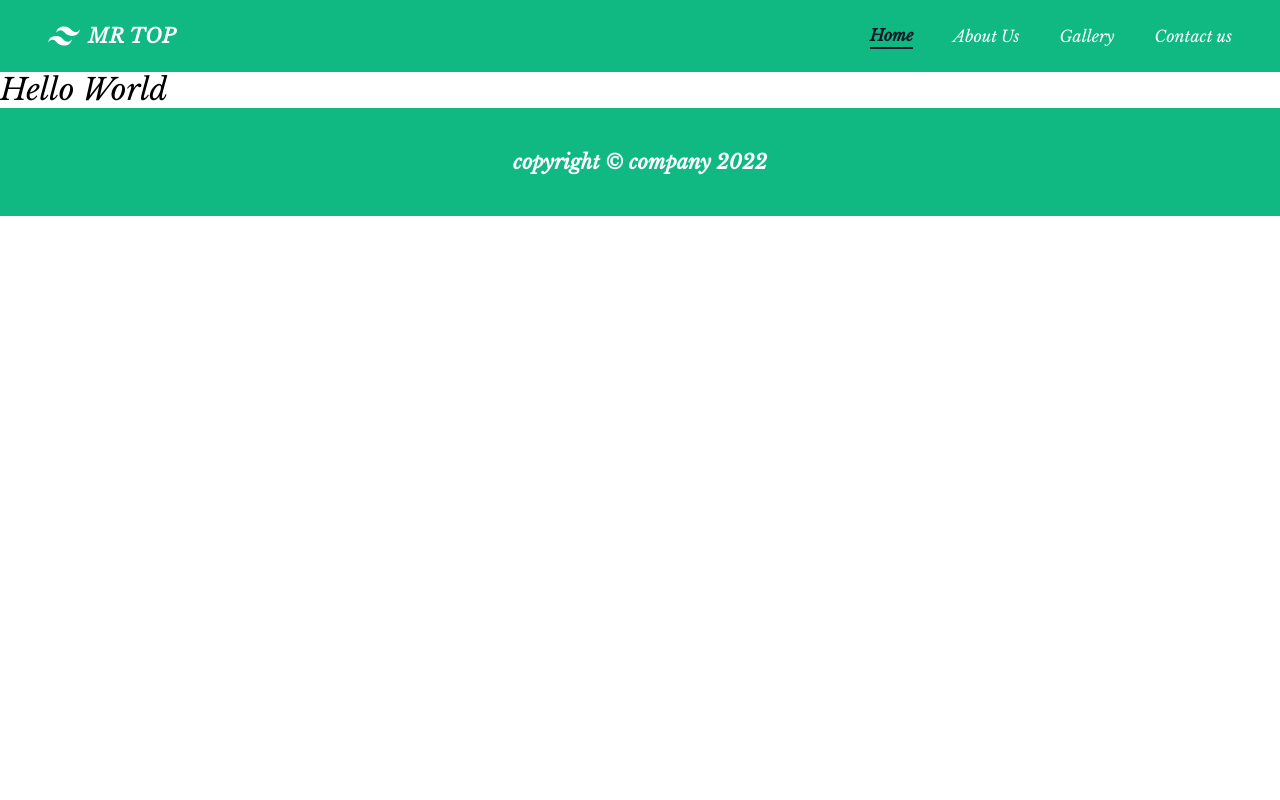
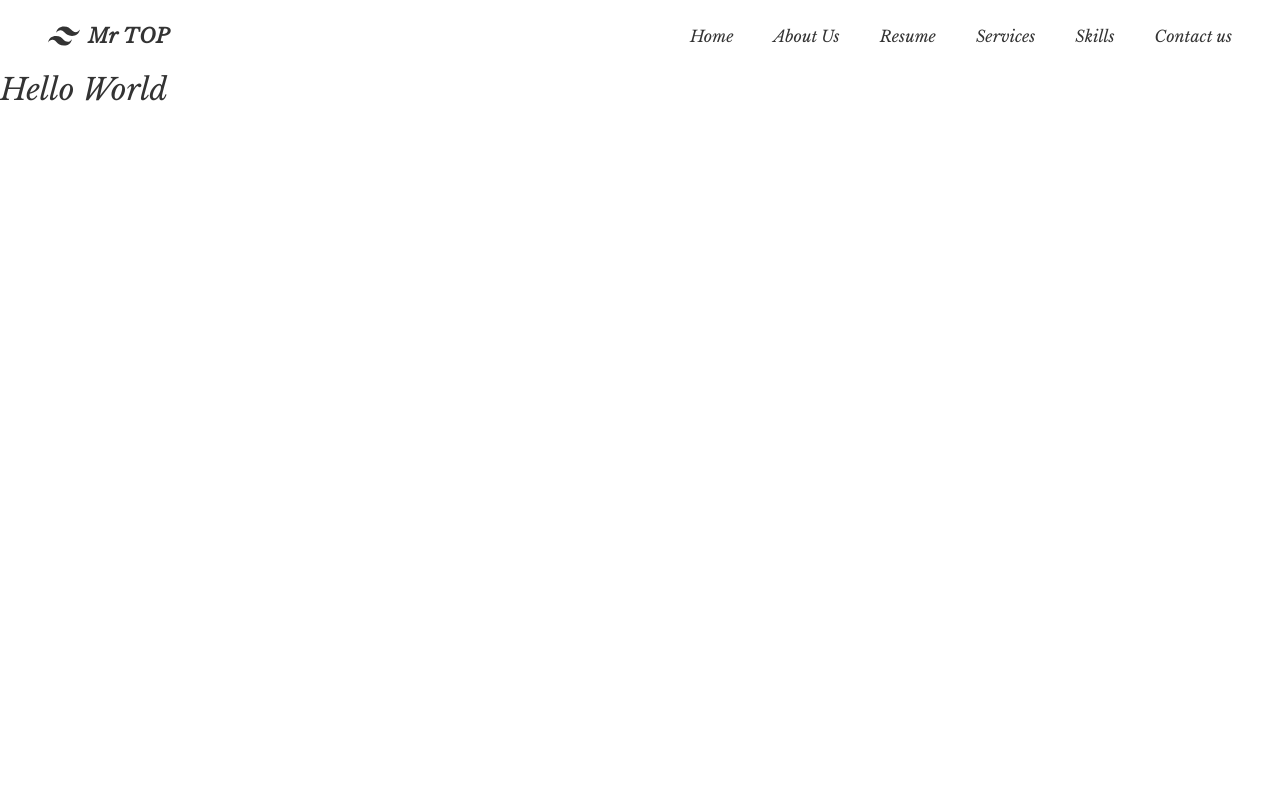
Before and after one commit to abdouakhad/portfolio, a Next.js app: page / in a window 1280 px wide. Shown: the top 800 px of the page. Built offline with nearby package versions, Linux system fonts and the light colour scheme.

Commit message:
adding my colors

```diff
--- a/layout/Footer.js
+++ b/layout/Footer.js
@@ -8,7 +8,7 @@ function getYear() {
 const Footer = () => {
   const year = getYear()
   return (
-    <div className='bg-vertClair text-xl font-semibold flex items-center justify-center text-white py-10'>
+    <div className='bg-marron text-xl font-semibold flex items-center justify-center text-white py-10'>
       <p>copyright © company {year} </p>
     </div>
   )
--- a/layout/Layout.js
+++ b/layout/Layout.js
@@ -6,7 +6,7 @@ const Layout = (props) => {
     <Fragment>
       <Navbar />
       {/* <main className='my-5 min-h-screen lg:px-12 md:px-10 sm:px-8 px-4 m-auto'> */}
-      <main>{props.children}</main>
+      <main className='text-marron'>{props.children}</main>
       <Footer />
     </Fragment>
   )
--- a/layout/Navbar.js
+++ b/layout/Navbar.js
@@ -13,23 +13,23 @@ export const Navbar = () => {
 
   return (
     <>
-      <nav className='flex items-center flex-wrap bg-vertClair py-3 lg:px-12 md:px-10 sm:px-8 px-4 font-myFont '>
+      <nav className='flex items-center flex-wrap bg-white py-3 lg:px-12 md:px-10 sm:px-8 px-4 font-myFont '>
         <Link href='/'>
           <a className='inline-flex items-center py-2 mr-4 '>
             <svg
               viewBox='0 0 24 24'
               xmlns='http://www.w3.org/2000/svg'
-              className='fill-current text-white h-8 w-8 mr-2'
+              className='fill-current text-marron h-8 w-8 mr-2'
             >
               <path d='M12.001 4.8c-3.2 0-5.2 1.6-6 4.8 1.2-1.6 2.6-2.2 4.2-1.8.913.228 1.565.89 2.288 1.624C13.666 10.618 15.027 12 18.001 12c3.2 0 5.2-1.6 6-4.8-1.2 1.6-2.6 2.2-4.2 1.8-.913-.228-1.565-.89-2.288-1.624C16.337 6.182 14.976 4.8 12.001 4.8zm-6 7.2c-3.2 0-5.2 1.6-6 4.8 1.2-1.6 2.6-2.2 4.2-1.8.913.228 1.565.89 2.288 1.624 1.177 1.194 2.538 2.576 5.512 2.576 3.2 0 5.2-1.6 6-4.8-1.2 1.6-2.6 2.2-4.2 1.8-.913-.228-1.565-.89-2.288-1.624C10.337 13.382 8.976 12 6.001 12z' />
             </svg>
-            <span className='text-xl text-white font-bold uppercase tracking-wide'>
+            <span className='text-xl text-marron font-bold  tracking-wide'>
               Mr TOP
             </span>
           </a>
         </Link>
         <button
-          className=' inline-flex p-3 hover:bg-noir rounded lg:hidden text-white ml-auto hover:text-white outline-none'
+          className=' inline-flex p-3 hover:bg-marron rounded lg:hidden text-marron ml-auto hover:text-marron outline-none'
           onClick={handleClick}
         >
           <svg
@@ -55,46 +55,32 @@ export const Navbar = () => {
         >
           <div className='lg:inline-flex lg:flex-row lg:ml-auto lg:w-auto w-full lg:items-center items-start  flex flex-col gap-10 lg:h-auto '>
             <Link href='/'>
-              <a
-                className={
-                  router.pathname === '/'
-                    ? 'lg:inline-flex lg:w-auto w-full  py-0   items-center justify-center hover:text-noir font-bold text-noir border-b-2 border-noir hover:border-noir'
-                    : 'lg:inline-flex lg:w-auto w-full  py-0  items-center justify-center  font-light text-white  hover:text-white transition duration-500 ease-in-out hover:text-base transform sm:hover:-translate-y-1 sm:hover:translate-x-0 hover:translate-x-8 hover:scale-110 ...'
-                }
-              >
+              <a className='lg:inline-flex lg:w-auto w-full  py-0  items-center justify-center  font-light text-marron  hover:text-marron transition duration-500 ease-in-out hover:text-base transform sm:hover:-translate-y-1 sm:hover:translate-x-0 hover:translate-x-8 hover:scale-110 ...'>
                 Home
               </a>
             </Link>
             <Link href='/about'>
-              <a
-                className={
-                  router.pathname === '/about'
-                    ? 'lg:inline-flex lg:w-auto w-full py-0 items-center justify-center text-noir font-bold border-b-2 border-noir hover:border-noir'
-                    : 'lg:inline-flex lg:w-auto w-full py-0  items-center justify-center  font-light text-white  hover:text-white transition duration-500 ease-in-out hover:text-base transform sm:hover:-translate-y-1 sm:hover:translate-x-0 hover:translate-x-8 hover:scale-110 ...'
-                }
-              >
+              <a className='lg:inline-flex lg:w-auto w-full  py-0  items-center justify-center  font-light text-marron  hover:text-marron transition duration-500 ease-in-out hover:text-base transform sm:hover:-translate-y-1 sm:hover:translate-x-0 hover:translate-x-8 hover:scale-110 ...'>
                 About Us
               </a>
             </Link>
-            <Link href='/gallery'>
-              <a
-                className={
-                  router.pathname === '/gallery'
-                    ? 'lg:inline-flex lg:w-auto w-full  py-0   items-center justify-center text-noir font-bold border-b-2 border-noir hover:border-noir'
-                    : 'lg:inline-flex lg:w-auto w-full  py-0  items-center justify-center  font-light text-white  hover:text-white  transition duration-500 ease-in-out hover:text-base transform sm:hover:-translate-y-1 sm:hover:translate-x-0 hover:translate-x-8 hover:scale-110 ...'
-                }
-              >
-                Gallery
+            <Link href='/resume'>
+              <a className='lg:inline-flex lg:w-auto w-full  py-0  items-center justify-center  font-light text-marron  hover:text-marron transition duration-500 ease-in-out hover:text-base transform sm:hover:-translate-y-1 sm:hover:translate-x-0 hover:translate-x-8 hover:scale-110 ...'>
+                Resume
+              </a>
+            </Link>
+            <Link href='/services'>
+              <a className='lg:inline-flex lg:w-auto w-full  py-0  items-center justify-center  font-light text-marron  hover:text-marron transition duration-500 ease-in-out hover:text-base transform sm:hover:-translate-y-1 sm:hover:translate-x-0 hover:translate-x-8 hover:scale-110 ...'>
+                Services
+              </a>
+            </Link>
+            <Link href='/skills'>
+              <a className='lg:inline-flex lg:w-auto w-full  py-0  items-center justify-center  font-light text-marron  hover:text-marron transition duration-500 ease-in-out hover:text-base transform sm:hover:-translate-y-1 sm:hover:translate-x-0 hover:translate-x-8 hover:scale-110 ...'>
+                Skills
               </a>
             </Link>
             <Link href='/contact'>
-              <a
-                className={
-                  router.pathname === '/contact'
-                    ? 'lg:inline-flex lg:w-auto w-full  py-0   items-center justify-center text-noir font-bold border-b-2 border-noir hover:border-noir'
-                    : 'lg:inline-flex lg:w-auto w-full  py-0  items-center justify-center  font-light text-white  hover:text-white transition duration-500 ease-in-out hover:text-base transform sm:hover:-translate-y-1 sm:hover:translate-x-0 hover:translate-x-8 hover:scale-110 ...'
-                }
-              >
+              <a className='lg:inline-flex lg:w-auto w-full  py-0  items-center justify-center  font-light text-marron  hover:text-marron transition duration-500 ease-in-out hover:text-base transform sm:hover:-translate-y-1 sm:hover:translate-x-0 hover:translate-x-8 hover:scale-110 ...'>
                 {' '}
                 Contact us
               </a>
--- a/pages/index.js
+++ b/pages/index.js
@@ -1,7 +1,7 @@
 import React from 'react'
 import Navbar from '../layout/Navbar'
 const Home = () => {
-  return <div className='text-3xl '>Hello World</div>
+  return <div className='text-3xl min-h-screen'>Hello World</div>
 }
 
 export default Home
--- a/tailwind.config.js
+++ b/tailwind.config.js
@@ -12,12 +12,8 @@ module.exports = {
         myFont: ['Inter'],
       },
       colors: {
-        beize: '#3E3E3E',
-        vert: '#34D399',
-        vertClair: '#10B981',
-        white: '#ffffff',
-        black: '#000000',
-        noir: '#111827',
+        marron: '#333333',
+        vert: '#04DDB2',
       },
     },
   },
```
